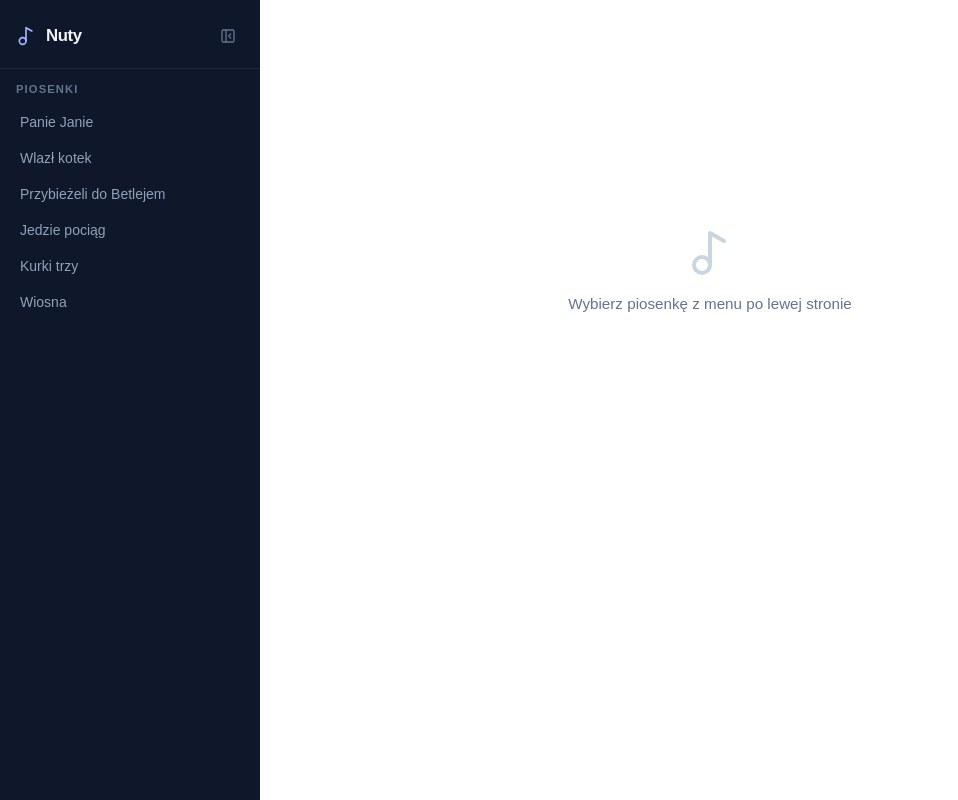
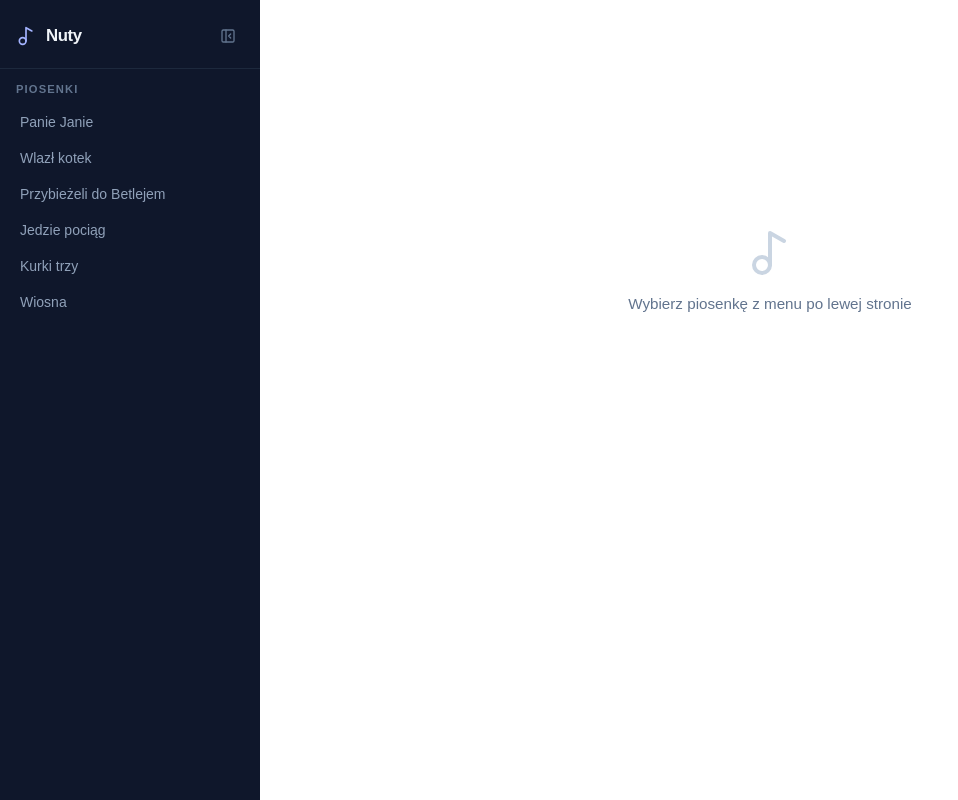
Before and after one commit to adamszadkowski/notes-page, a React (Vite) app: page / in a window 1280 px wide. Shown: the whole page, without its empty margins (0-958 px from the left). Built offline with nearby package versions, Linux system fonts and the light colour scheme.

Commit message:
Fix right margin misalignment when sidebar is hidden
Add mx-auto + w-full to content area so it stays centered regardless
of sidebar visibility, eliminating the asymmetric right-side gap.

https://claude.ai/code/session_01MUzZPXJXCW8njPkFwfBqXs

```diff
--- a/src/App.tsx
+++ b/src/App.tsx
@@ -41,7 +41,7 @@ export function App() {
           </Button>
         )}
 
-        <div className="flex-1 p-8 max-w-[900px] md:p-8 max-md:px-4 max-md:py-5 print:max-w-none print:p-0">
+        <div className="p-8 w-full max-w-[900px] mx-auto md:p-8 max-md:px-4 max-md:py-5 print:max-w-none print:p-0">
           {currentSong != null ? (
             <>
               <h1 className="text-[1.75rem] font-bold mb-7 text-slate-900 max-md:text-[1.4rem] max-md:mb-5 text-center">
```
